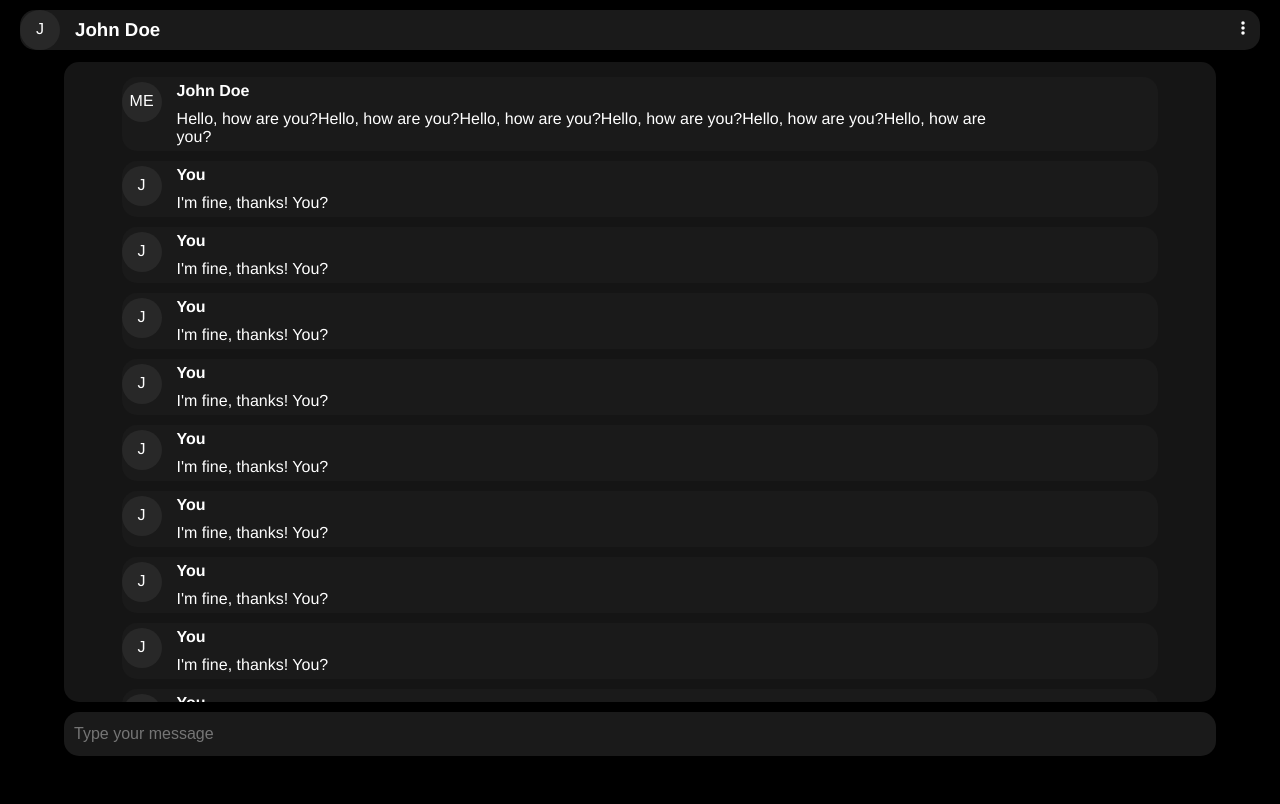
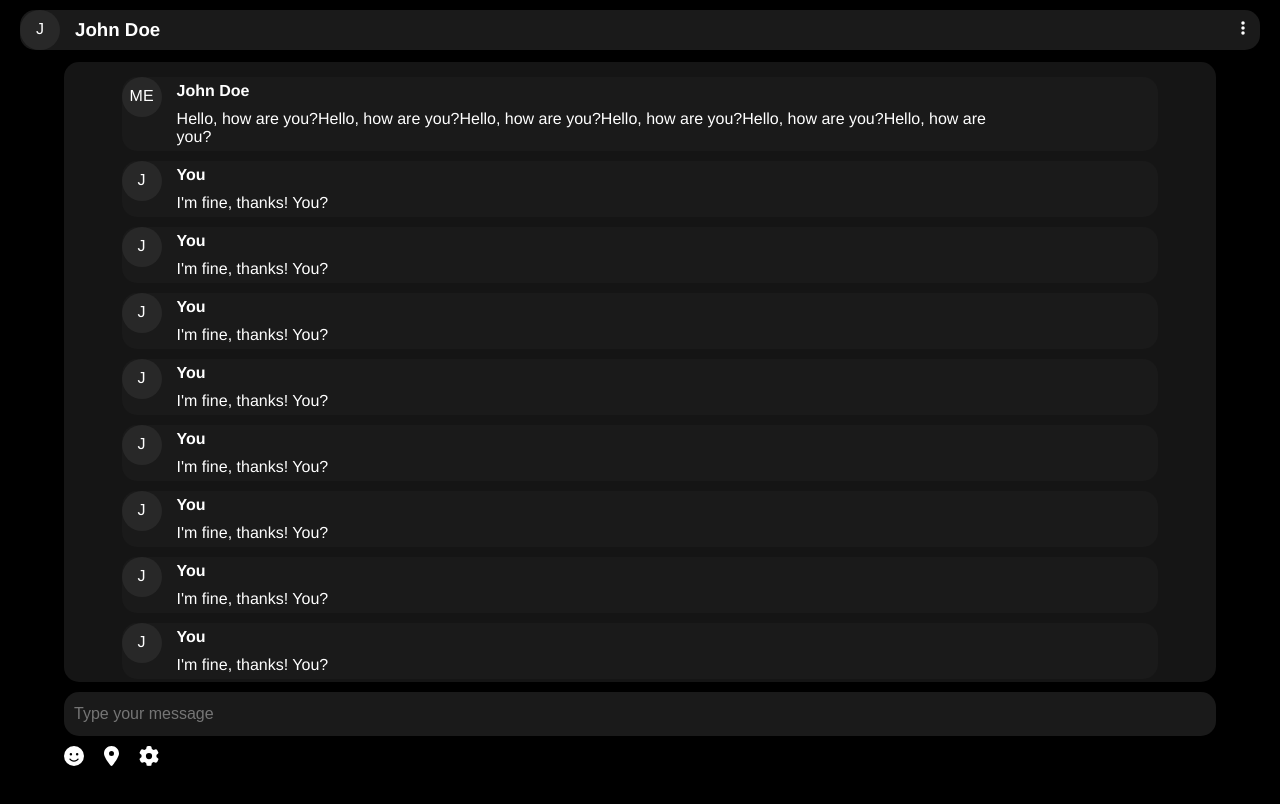
Before and after one commit to enygf3/messenger, a React (Create React App) app: page /chat in a window 1280 px wide. Shown: the top 804 px of the page. Built offline with nearby package versions, Linux system fonts and the light colour scheme.

Commit message:
chat page is done(layout only)

```diff
--- a/src/app.sass
+++ b/src/app.sass
@@ -1,6 +1,3 @@
-body
-  overflow-y: hidden
-
 .row
   display: flex
   flex-direction: row
--- a/src/pages/chat/ChatPage.tsx
+++ b/src/pages/chat/ChatPage.tsx
@@ -1,6 +1,6 @@
 import React, {useState} from "react";
 import { FontAwesomeIcon } from "@fortawesome/react-fontawesome";
-import { faEllipsisVertical } from "@fortawesome/free-solid-svg-icons";
+import { faEllipsisVertical, faFaceSmile, faGear, faLocationDot } from "@fortawesome/free-solid-svg-icons";
 import {ChatDialog} from "./types";
 import './styles.sass'
 
@@ -67,6 +67,7 @@ const ChatPage = () => {
     })
     return (
         <>
+            <main>
                 <header>
                     <div className='row jst-start chat'>
                         <div className='dialog-img'>
@@ -78,7 +79,6 @@ const ChatPage = () => {
                         </div>
                     </div>
                 </header>
-            <main>
                 <div className='column dialogs chat-dialogs'>
                     { dialog.messages?.map(item => {
                         return <div className='row dialog message'>
@@ -98,6 +98,11 @@ const ChatPage = () => {
                 </div>
                 <div className='chat-input'>
                     <input type='text' placeholder='Type your message'/>
+                    <div className='row jst-start'>
+                        <FontAwesomeIcon className='fa-lg' icon={faFaceSmile} />
+                        <FontAwesomeIcon className='fa-lg' icon={faLocationDot} />
+                        <FontAwesomeIcon className='fa-lg' icon={faGear} />
+                    </div>
                 </div>
             </main>
         </>
--- a/src/pages/chat/styles.sass
+++ b/src/pages/chat/styles.sass
@@ -15,14 +15,18 @@
 
 .message
   height: auto !important
-  padding: 5px 0
+  padding: 0 0 5px 0
   .column
     width: 80%
+    padding-top: 5px
 
 .chat-input
   width: 90%
   margin: 0 auto
   position: relative
+  .row
+    margin-top: 10px
+    gap: 20px
   input
     width: 100%
     border: none
@@ -30,5 +34,5 @@
     background: #1a1a1a
     border-radius: 15px
     color: #fff
-    padding-left: 10px
+    padding: 0 10px
     font-size: 16px
--- a/src/pages/home/styles.sass
+++ b/src/pages/home/styles.sass
@@ -55,7 +55,7 @@ header
   width: 90%
   margin: 10px auto
   min-height: 40%
-  max-height: 80%
+  max-height: 77.5%
   align-items: flex-start
   justify-content: flex-start !important
   overflow-y: scroll
```
Lines whose indentation alone changed are shown as unchanged.
